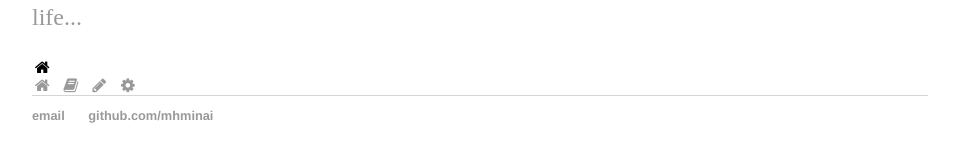
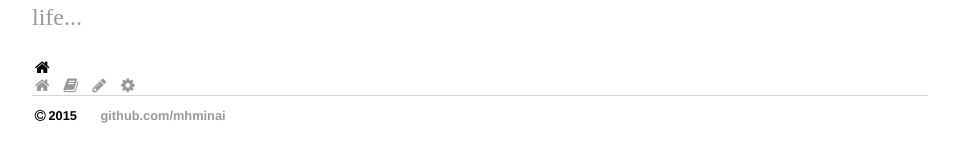
Before and after one commit to mhminai/mhminai.github.io, a Jekyll site: the page built from index.html, in a window 1280 px wide. Shown: the part 230-392 px from the top of the page, without its empty margins (160-1115 px from the left). Built offline with Jekyll 4.4.1, drawn with Linux system fonts in a browser that asks for light colours; nearby versions of some CDN libraries.

Commit message:
Update default.html

```diff
--- a/_layouts/default.html
+++ b/_layouts/default.html
@@ -23,7 +23,7 @@
 			</div><!-- /.container -->
 			<footer>
 	    		<ul>
-	        		<li><a href="mailto:<span class=obfuscate>mhminai@gmail.com</span>">email</a></li>
+	    			<li><i class="fa fa-copyright fa-fw"></i>2015</li>
 	        		<li><a href="https://github.com/mhminai">github.com/mhminai</a></li>
 				</ul>
 			</footer>
```
